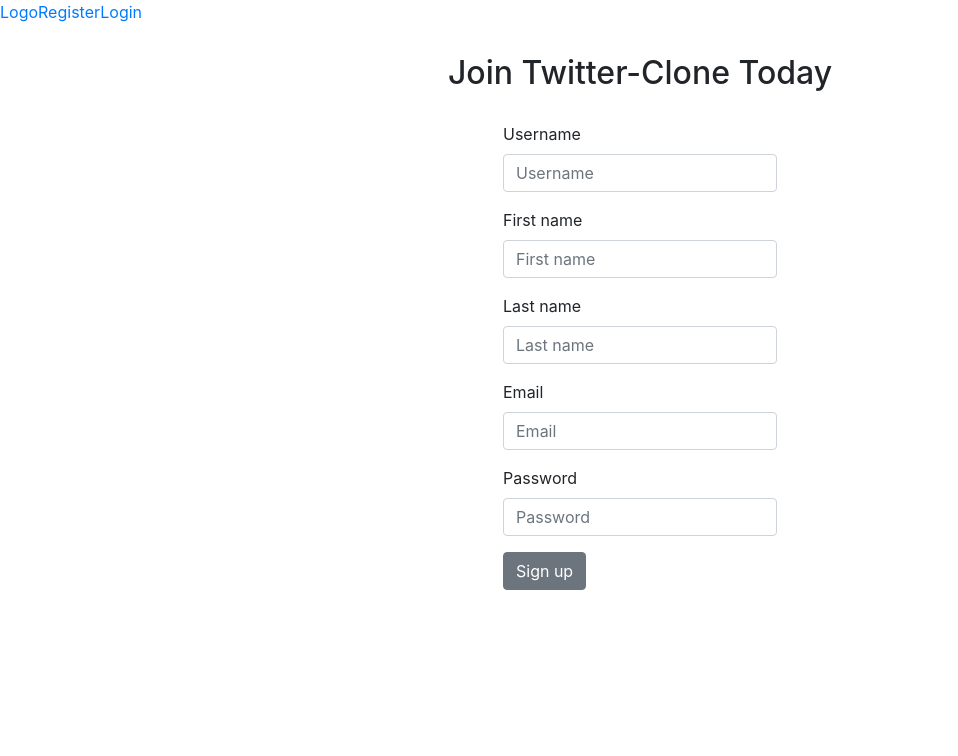
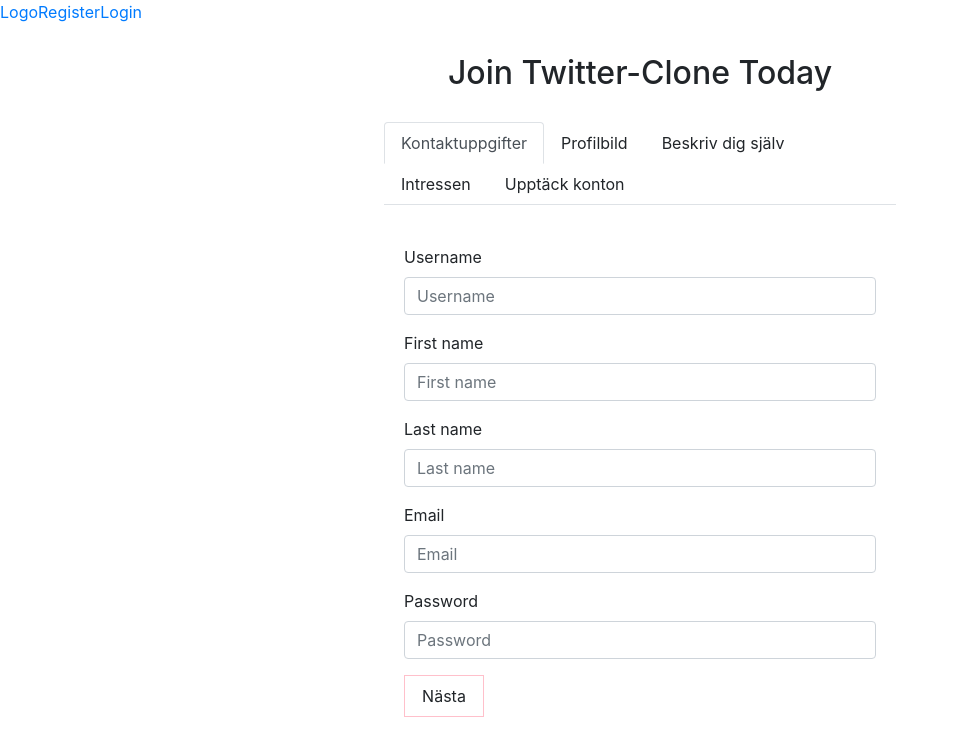
Before and after one commit to astridsinabian/u11-fullstack-astridsinabian, a React (Create React App) app in the folder client/: page /register in a window 1280 px wide. Shown: the top 756 px of the page, without its empty margins (0-958 px from the left). Built offline with nearby package versions, Linux system fonts and the light colour scheme.

Commit message:
Add tabs to register form

```diff
--- a/client/src/App.js
+++ b/client/src/App.js
@@ -1,4 +1,4 @@
-import React from 'react';
+import React, { Component } from 'react';
 import { BrowserRouter as Router, Route, Switch } from 'react-router-dom';
 import styled from 'styled-components';
 
@@ -13,7 +13,8 @@
   padding: 0;
 `;
 
-function App() {
+class App extends Component {
+  render() {
     return (
       <Router>
         <Container>
@@ -28,5 +29,6 @@
       </Router>
     );
   }
+}
 
 export default App;
--- a/client/src/components/AuthService.jsx
+++ b/client/src/components/AuthService.jsx
@@ -33,7 +33,7 @@
             })
         }
 
-    isLoggedIn = () => {
+    loggedIn = () => {
         const token = this.getToken();
         return !!token;
     }
--- a/client/src/components/Login.jsx
+++ b/client/src/components/Login.jsx
@@ -24,7 +24,7 @@
     }
 
     componentDidMount() {
-        if(this.Auth.isLoggedIn()) {
+        if(this.Auth.loggedIn()) {
             this.props.history.replace('/profile')
         }
     }
--- a/client/src/components/NavBar.jsx
+++ b/client/src/components/NavBar.jsx
@@ -1,16 +1,23 @@
 import React, { Component } from 'react';
 import { Link } from 'react-router-dom';
+import AuthService from './AuthService';
 
 class NavBar extends Component {
-    state = {  }
+
+    constructor(props) {
+        super(props);
+        this.Auth = new AuthService();
+    }
+
     render() {
+
         return (
             <div>
                 <Link to="/">Logo</Link>
                 <Link to="/register">Register</Link>
                 <Link to="/login">Login</Link>
             </div>
-         );
+        );
     }
 }
 
--- a/client/src/components/Register.jsx
+++ b/client/src/components/Register.jsx
@@ -1,6 +1,46 @@
 import React, { Component } from 'react';
-import { Button, Form, FormGroup, Label, Input } from 'reactstrap';
+import {
+    Button,
+    Form,
+    FormGroup,
+    Label,
+    Input,
+    TabContent,
+    TabPane,
+    Nav,
+    NavItem,
+    NavLink
+} from 'reactstrap';
 import AuthService from './AuthService';
+import {  } from 'reactstrap';
+import classnames from 'classnames';
+import styled from 'styled-components';
+
+const RegisterWrapper = styled.div`
+    display: flex;
+    justify-content: center;
+    flex-direction: column;
+    margin: 0 30%;
+`;
+
+const NavItemStyled = styled(NavItem)`
+    cursor: pointer;
+`;
+
+const NavLinkStyled = styled(NavLink)`
+    cursor: pointer;
+    border: 1px solid pink;
+    width: 80px;
+    text-align: center;
+
+    &:hover {
+        background-color: lightgray;
+    }
+`;
+
+const TabContentStyled = styled(TabContent)`
+    padding: 40px 20px 20px 20px;
+`;
 
 class Register extends Component {
 
@@ -11,12 +51,23 @@
             firstname: '',
             lastname: '',
             email: '',
-            password: ''
+            password: '',
+            activeTab: '1'
         }
 
+        this.toggle = this.toggle.bind(this);
         this.onChange = this.onChange.bind(this);
         this.onSubmit = this.onSubmit.bind(this);
         this.Auth = new AuthService();
+
+    }
+
+    toggle = (tab) => {
+        if (this.state.activeTab !== tab) {
+            this.setState({
+                activeTab: tab
+            });
+        }
     }
 
     onChange(e) {
@@ -35,8 +86,54 @@
         return (
             <div>
                 <h2 style={{display: 'flex', justifyContent: 'center', margin: '30px'}}>Join Twitter-Clone Today</h2>
-                <div style={{display: 'flex', justifyContent: 'center'}}>
+                <RegisterWrapper>
+
+                <Nav tabs>
+                    <NavItemStyled>
+                        <NavLink
+                        className={classnames({ active: this.state.activeTab === '1' })}
+                        onClick={() => { this.toggle('1'); }}
+                        >
+                        Kontaktuppgifter
+                        </NavLink>
+                    </NavItemStyled>
+                    <NavItemStyled>
+                        <NavLink
+                            className={classnames({ active: this.state.activeTab === '2' })}
+                            onClick={() => { this.toggle('2'); }}
+                        >
+                        Profilbild
+                        </NavLink>
+                    </NavItemStyled>
+                    <NavItemStyled>
+                        <NavLink
+                            className={classnames({ active: this.state.activeTab === '3' })}
+                            onClick={() => { this.toggle('3'); }}
+                        >
+                        Beskriv dig själv
+                        </NavLink>
+                    </NavItemStyled>
+                    <NavItemStyled>
+                        <NavLink
+                            className={classnames({ active: this.state.activeTab === '4' })}
+                            onClick={() => { this.toggle('4'); }}
+                        >
+                        Intressen
+                        </NavLink>
+                    </NavItemStyled>
+                    <NavItemStyled>
+                        <NavLink
+                            className={classnames({ active: this.state.activeTab === '5' })}
+                            onClick={() => { this.toggle('5'); }}
+                        >
+                        Upptäck konton
+                        </NavLink>
+                    </NavItemStyled>
+                </Nav>
+
                 <Form onSubmit={this.onSubmit}>
+                <TabContentStyled activeTab={this.state.activeTab}>
+                    <TabPane tabId="1">
                             <FormGroup>
                                 <Label>Username</Label>
                                 <Input
@@ -48,6 +145,7 @@
                                     placeholder="Username"
                                 />
                             </FormGroup>
+
                             <FormGroup>
                             <Label>First name</Label>
                             <Input
@@ -59,6 +157,7 @@
                                 placeholder="First name"
                             />
                             </FormGroup>
+
                             <FormGroup>
                                 <Label>Last name</Label>
                                 <Input
@@ -92,9 +191,44 @@
                                     placeholder="Password"
                                 />
                             </FormGroup>
-                    <Button>Sign up</Button>
+                            <NavLinkStyled onClick={() => { this.toggle('2'); }}>Nästa</NavLinkStyled>
+                    </TabPane>
+                </TabContentStyled>
+
+                <TabContent activeTab={this.state.activeTab}>
+                    <TabPane tabId="2">
+                        <h4>Tab 2 content</h4>
+                        <p>Lorem ipsum dolor sit amet, consectetur adipisicing elit. Est, beatae maiores omnis nihil illo tempore perferendis. Eum aspernatur enim aperiam beatae voluptatum alias est nemo minus? Praesentium blanditiis molestiae aliquam?</p>
+
+                        <NavLinkStyled onClick={() => { this.toggle('3'); }}>Nästa</NavLinkStyled>
+                    </TabPane>
+                </TabContent>
+
+                <TabContent activeTab={this.state.activeTab}>
+                    <TabPane tabId="3">
+                        <h4>Tab 3 content</h4>
+                        <p>Lorem ipsum, dolor sit amet consectetur adipisicing elit. Eius, commodi enim voluptatem tempora ducimus deserunt nostrum atque placeat, sint quae fugiat quia animi sed, officiis nihil nam accusamus beatae velit.</p>
+
+                        <NavLinkStyled onClick={() => { this.toggle('4'); }}>Nästa</NavLinkStyled>
+                    </TabPane>
+                </TabContent>
+
+                <TabContent activeTab={this.state.activeTab}>
+                    <TabPane tabId="4">
+                        <h4>Tab 4 content</h4>
+                        <p>Lorem ipsum dolor sit amet consectetur adipisicing elit. Voluptatum perspiciatis itaque blanditiis consequatur alias est et, magni quod eligendi voluptates officia fugiat quibusdam, distinctio voluptatibus veritatis cupiditate natus laudantium sit?</p>
+
+                        <NavLinkStyled onClick={() => { this.toggle('5'); }}>Nästa</NavLinkStyled>
+                    </TabPane>
+                </TabContent>
+
+                <TabContent activeTab={this.state.activeTab}>
+                    <TabPane tabId="5">
+                        <Button>Färdig!</Button>
+                    </TabPane>
+                </TabContent>
                 </Form>
-                </div>
+                </RegisterWrapper>
             </div>
          );
     }
```
Lines whose indentation alone changed are shown as unchanged.
